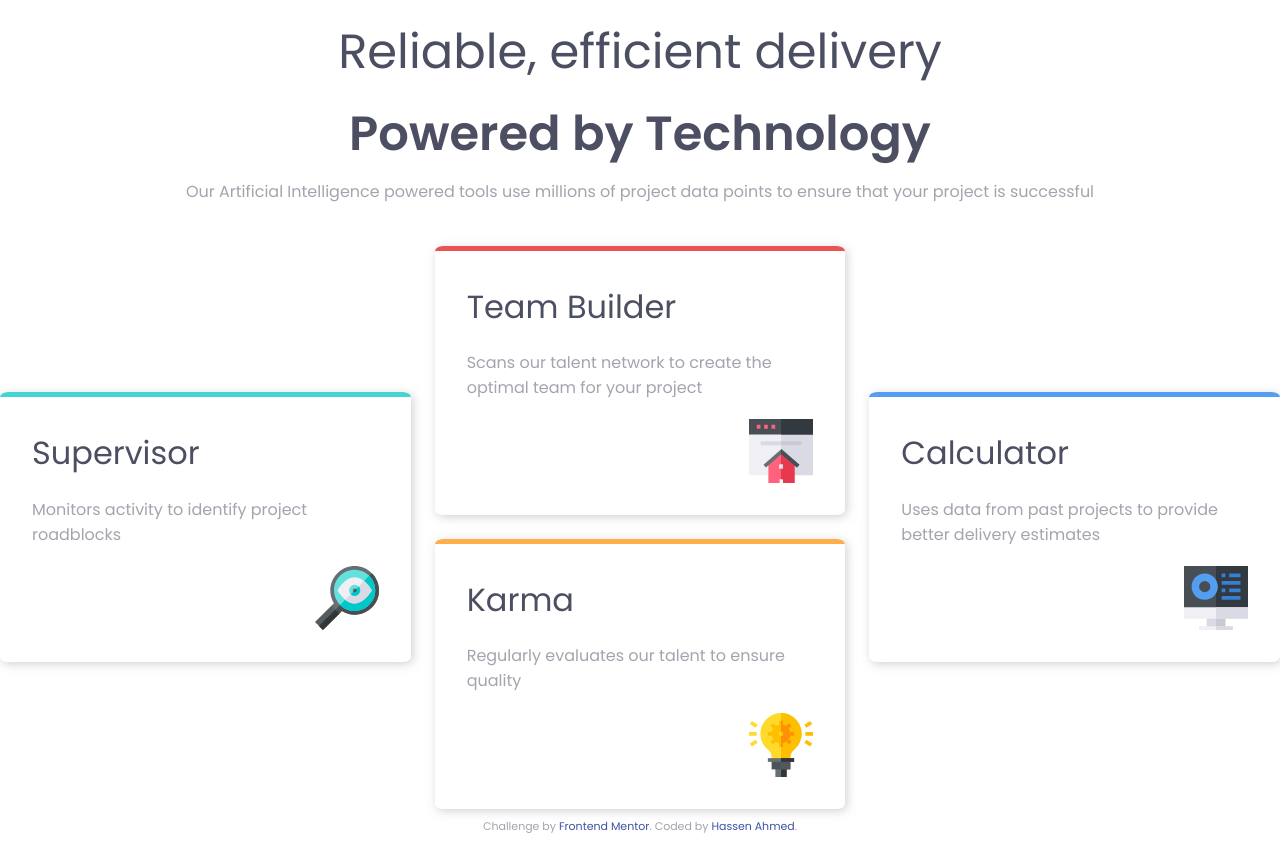
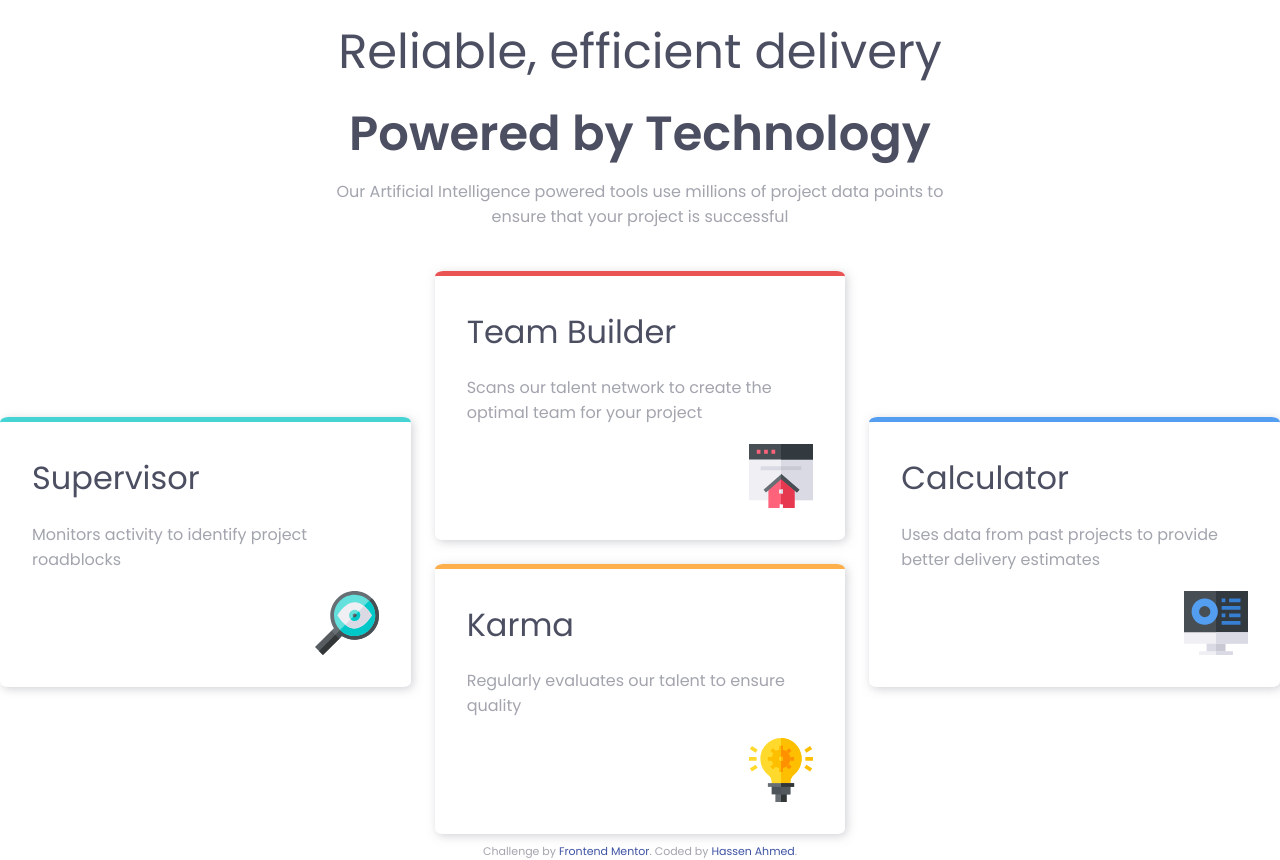
Before and after one commit to hassanidris/four-cards-feature-section, a plain HTML site: page index.html in a window 1280 px wide. Before the commit the page ends 835 px from the top, so only its background shows below. Drawn offline with Linux system fonts and the light colour scheme.

Commit message:
Fixing Paragraph width

```diff
--- a/assets/css/style.scss
+++ b/assets/css/style.scss
@@ -191,9 +191,11 @@ textarea {
 
 
     .header_ text {
-        width: 40%;
+        width: 30%;
         text-align: center;
     }
+
+
 
     /* ------ grid items ------- */
 
--- a/index.html
+++ b/index.html
@@ -37,14 +37,17 @@
     </style>
   </head>
   <body>
-    <div class="container flex-vert">
+    <div class="header container flex-vert">
       <h1 class="statement fs-600 fw-200 text-darkBlue">
         Reliable, efficient delivery
       </h1>
       <h1 class="header_title fs-600 fw-600 text-darkBlue">
         Powered by Technology
       </h1>
-      <p class="header_text text-grayishBlue">
+      <p
+        class="header_text text-grayishBlue"
+        style="width: 50%; text-align: center"
+      >
         Our Artificial Intelligence powered tools use millions of project data
         points to ensure that your project is successful
       </p>
```
Also changed, not shown: assets/css/style.css, 1 other file.
